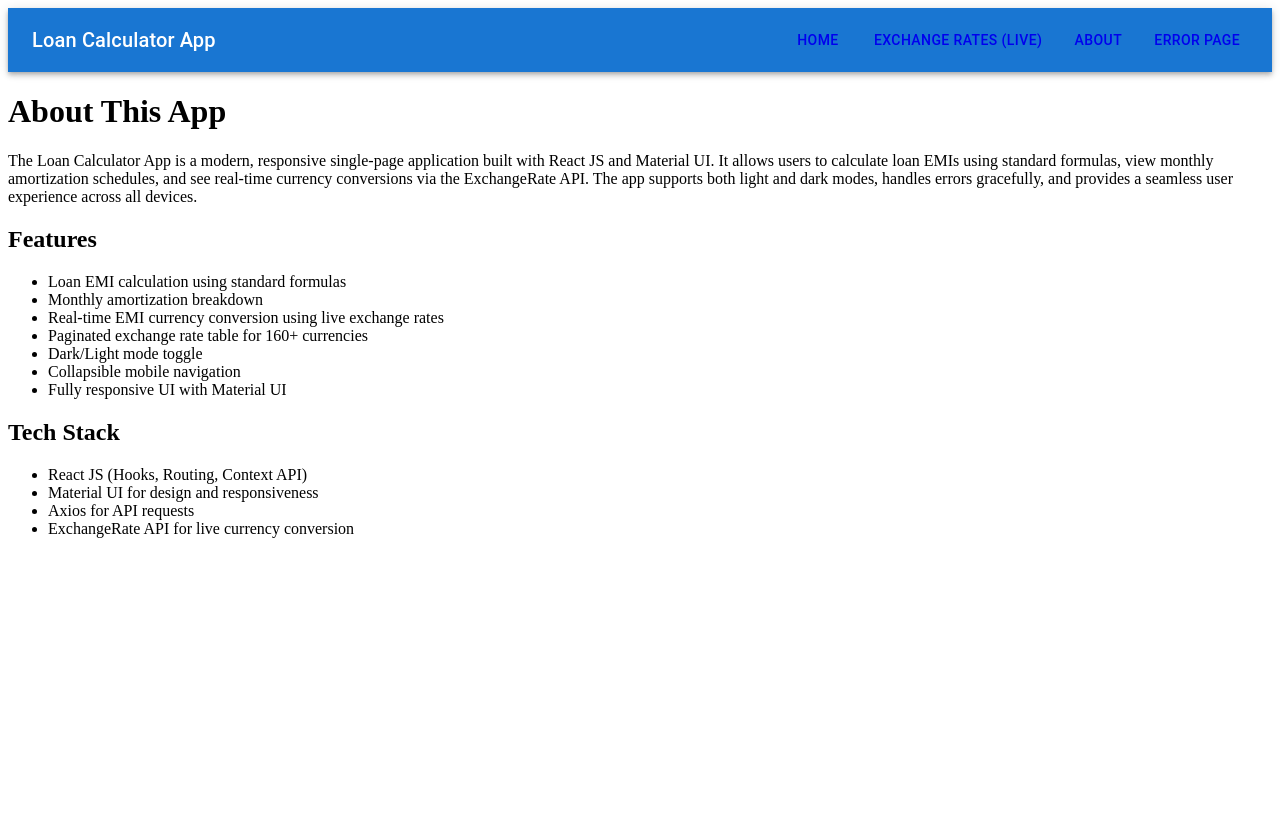
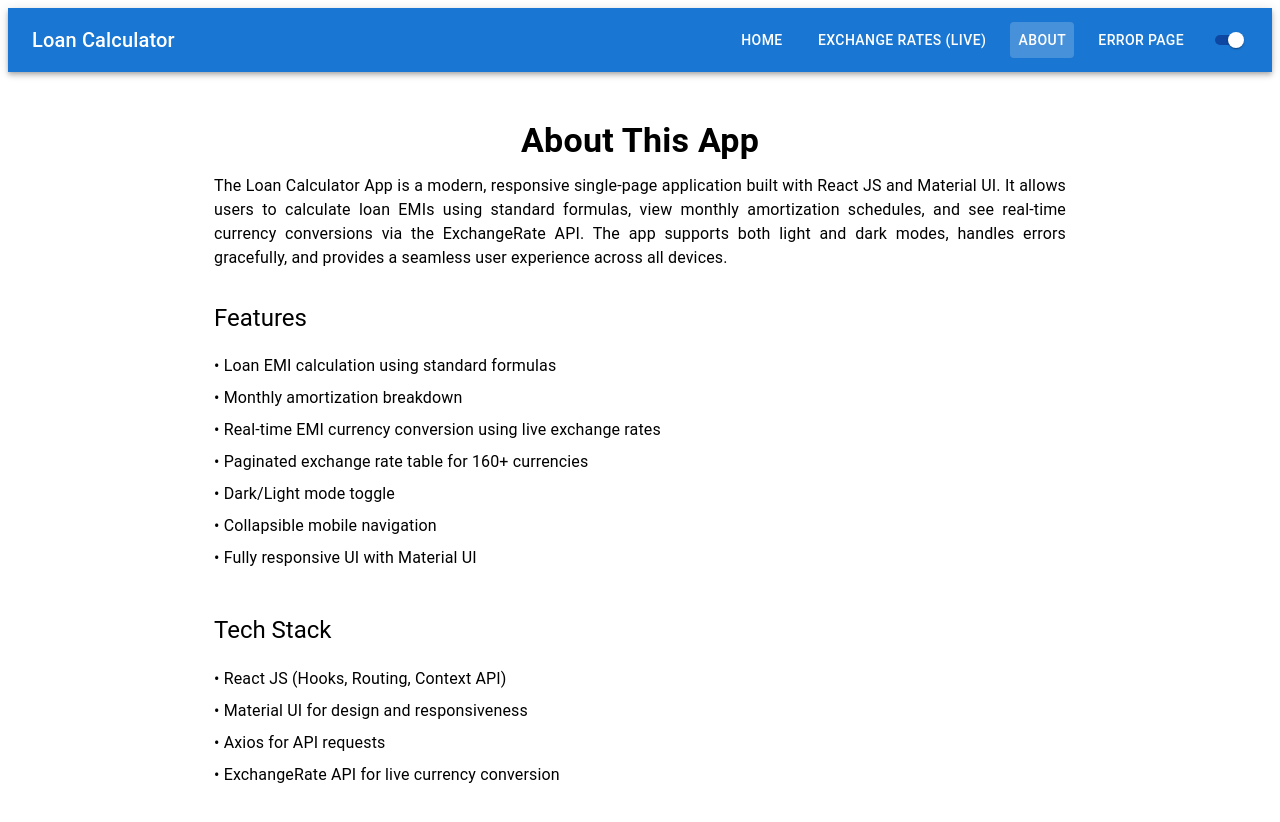
Before and after one commit to thewarriormonkk/loan-calculator, a React (Vite) app: page /about in a window 1280 px wide. Shown: the top 822 px of the page. Before the commit the page ends 800 px from the top, so only its background shows below. Built offline with nearby package versions, Linux system fonts and the light colour scheme.

Commit message:
formatted about, error & navbar and added responsiveness

```diff
--- a/src/components/About.tsx
+++ b/src/components/About.tsx
@@ -1,27 +1,64 @@
-const About = () => {
-    return (
-        <div className="home">
-            <h1>About This App</h1>
-            <p>The Loan Calculator App is a modern, responsive single-page application built with React JS and Material UI. It allows users to calculate loan EMIs using standard formulas, view monthly amortization schedules, and see real-time currency conversions via the ExchangeRate API. The app supports both light and dark modes, handles errors gracefully, and provides a seamless user experience across all devices.</p>
-            <h2>Features</h2>
-            <ul>
-                <li>Loan EMI calculation using standard formulas</li>
-                <li>Monthly amortization breakdown</li>
-                <li>Real-time EMI currency conversion using live exchange rates</li>
-                <li>Paginated exchange rate table for 160+ currencies</li>
-                <li>Dark/Light mode toggle</li>
-                <li>Collapsible mobile navigation</li>
-                <li>Fully responsive UI with Material UI</li>
-            </ul>
-            <h2>Tech Stack</h2>
-            <ul>
-                <li>React JS (Hooks, Routing, Context API)</li>
-                <li>Material UI for design and responsiveness</li>
-                <li>Axios for API requests</li>
-                <li>ExchangeRate API for live currency conversion</li>
-            </ul>
-        </div>
-    );
-}
+import * as React from "react";
+import { Container, Typography, Box, List, ListItem, ListItemText, useTheme } from "@mui/material";
+
+const About: React.FC = () => {
+  const theme = useTheme();
+
+  return (
+    <Container maxWidth="md" sx={{ py: 6 }}>
+      <Box>
+        <Typography variant="h4" component="h1" gutterBottom align="center" fontWeight="bold">
+          About This App
+        </Typography>
+
+        <Typography variant="body1" paragraph align="justify">
+          The Loan Calculator App is a modern, responsive single-page application built with React JS and Material UI.
+          It allows users to calculate loan EMIs using standard formulas, view monthly amortization schedules, and
+          see real-time currency conversions via the ExchangeRate API. The app supports both light and dark modes,
+          handles errors gracefully, and provides a seamless user experience across all devices.
+        </Typography>
+
+        <Box mt={4}>
+          <Typography variant="h5" component="h2" gutterBottom>
+            Features
+          </Typography>
+          <List>
+            {[
+              "Loan EMI calculation using standard formulas",
+              "Monthly amortization breakdown",
+              "Real-time EMI currency conversion using live exchange rates",
+              "Paginated exchange rate table for 160+ currencies",
+              "Dark/Light mode toggle",
+              "Collapsible mobile navigation",
+              "Fully responsive UI with Material UI"
+            ].map((feature, index) => (
+              <ListItem key={index} disablePadding>
+                <ListItemText primary={`• ${feature}`} />
+              </ListItem>
+            ))}
+          </List>
+        </Box>
+
+        <Box mt={4}>
+          <Typography variant="h5" component="h2" gutterBottom>
+            Tech Stack
+          </Typography>
+          <List>
+            {[
+              "React JS (Hooks, Routing, Context API)",
+              "Material UI for design and responsiveness",
+              "Axios for API requests",
+              "ExchangeRate API for live currency conversion"
+            ].map((tech, index) => (
+              <ListItem key={index} disablePadding>
+                <ListItemText primary={`• ${tech}`} />
+              </ListItem>
+            ))}
+          </List>
+        </Box>
+      </Box>
+    </Container>
+  );
+};
 
 export default About;
--- a/src/components/Error.tsx
+++ b/src/components/Error.tsx
@@ -1,14 +1,57 @@
 import { Link } from "react-router-dom";
+import {
+  Box,
+  Typography,
+  Button,
+  useTheme,
+  Container
+} from "@mui/material";
 
 const Error = () => {
-    return (
-        <div className="error-page">
-            <h1>Error 404: Page Not Found</h1>
-            <Link to="/">
-                Go Home
-            </Link>
-        </div>
-    );
-}
+  const theme = useTheme();
+
+  return (
+    <Container
+      maxWidth="md"
+      sx={{
+        height: "80vh",
+        display: "flex",
+        flexDirection: "column",
+        justifyContent: "center",
+        alignItems: "center",
+        textAlign: "center"
+      }}
+    >
+      <Typography
+        variant="h2"
+        color="error"
+        sx={{ fontWeight: 700, mb: 2 }}
+      >
+        404
+      </Typography>
+
+      <Typography
+        variant="h5"
+        sx={{ mb: 3, color: theme.palette.text.primary }}
+      >
+        Oops! The page you're looking for doesn't exist.
+      </Typography>
+
+      <Button
+        variant="contained"
+        component={Link}
+        to="/"
+        sx={{
+          backgroundColor: "#1976d2",
+          "&:hover": {
+            backgroundColor: "#1565c0"
+          }
+        }}
+      >
+        Go Home
+      </Button>
+    </Container>
+  );
+};
 
 export default Error;
--- a/src/components/Navbar.tsx
+++ b/src/components/Navbar.tsx
@@ -1,32 +1,129 @@
-import { Link } from "react-router-dom";
-import { AppBar, Toolbar, Typography, Stack, Button } from "@mui/material";
+import * as React from "react";
+import { Link, useLocation } from "react-router-dom";
+import {
+  AppBar,
+  Toolbar,
+  Typography,
+  Stack,
+  Button,
+  useMediaQuery,
+  useTheme,
+  IconButton,
+  Menu,
+  MenuItem,
+  Switch,
+  Box,
+  styled
+} from "@mui/material";
+import MenuIcon from "@mui/icons-material/Menu";
 
-const Navbar = () => {
+const CustomSwitch = styled(Switch)(({ theme }) => ({
+  "& .MuiSwitch-switchBase.Mui-checked": {
+    color: theme.palette.mode === "dark" ? "#87CEFA" : "#fff",
+    transform: "translateX(16px)",
+  },
+  "& .MuiSwitch-switchBase.Mui-checked + .MuiSwitch-track": {
+    backgroundColor: theme.palette.mode === "dark" ? "#607d8b" : "#0d47a1",
+    opacity: 1,
+  },
+  "& .MuiSwitch-thumb": {
+    backgroundColor: theme.palette.mode === "dark" ? "#87CEFA" : "#fff",
+  },
+  "& .MuiSwitch-track": {
+    backgroundColor: theme.palette.mode === "dark" ? "#607d8b" : "#0d47a1",
+    opacity: 1,
+  },
+}));
+
+const Navbar: React.FC = () => {
+  const theme = useTheme();
+  const isMobile = useMediaQuery("(max-width:744px)");
+  const location = useLocation();
+
+  const [anchorEl, setAnchorEl] = React.useState<null | HTMLElement>(null);
+  const handleMenuOpen = (event: React.MouseEvent<HTMLElement>) => {
+    setAnchorEl(event.currentTarget);
+  };
+  const handleMenuClose = () => {
+    setAnchorEl(null);
+  };
+
+  const navItems = [
+    { label: "HOME", to: "/" },
+    { label: "EXCHANGE RATES (LIVE)", to: "/exchange_rates_live" },
+    { label: "ABOUT", to: "/about" },
+    { label: "ERROR PAGE", to: "/error_page" }
+  ];
+
   return (
+    <AppBar position="static" sx={{ backgroundColor: "#1976d2" }}>
+      <Toolbar>
+        <Typography
+          variant="h6"
+          sx={{ flexGrow: 1, fontWeight: 500, whiteSpace: "nowrap" }}
+        >
+          Loan Calculator
+        </Typography>
+
+        {isMobile ? (
           <>
-            <AppBar position="static">
-                <Toolbar>
-                    <Typography variant="h6" component="div" sx={{flexGrow: 1}}>
-                        Loan Calculator App
-                    </Typography>
-                    <Stack direction="row" spacing={2}>
-                        <Link to="/">
-                            <Button color="inherit">HOME</Button>
-                        </Link>
-                        <Link to="/exchange_rates_live">
-                            <Button color="inherit">EXCHANGE RATES (LIVE)</Button>
-                        </Link>
-                        <Link to="/about">
-                            <Button color="inherit">ABOUT</Button>
-                        </Link>
-                        <Link to="/error_page">
-                            <Button color="inherit">ERROR PAGE</Button>
-                        </Link>
+            <IconButton
+              edge="start"
+              color="inherit"
+              aria-label="menu"
+              onClick={handleMenuOpen}
+            >
+              <MenuIcon />
+            </IconButton>
+            <Menu
+              anchorEl={anchorEl}
+              open={Boolean(anchorEl)}
+              onClose={handleMenuClose}
+              anchorOrigin={{ vertical: "bottom", horizontal: "right" }}
+              transformOrigin={{ vertical: "top", horizontal: "right" }}
+            >
+              {navItems.map((item) => (
+                <MenuItem
+                  key={item.to}
+                  component={Link}
+                  to={item.to}
+                  selected={location.pathname === item.to}
+                  onClick={handleMenuClose}
+                >
+                  {item.label}
+                </MenuItem>
+              ))}
+              <MenuItem disableRipple>
+                <CustomSwitch defaultChecked size="small" />
+              </MenuItem>
+            </Menu>
+          </>
+        ) : (
+          <Stack direction="row" spacing={2} alignItems="center">
+            {navItems.map((item) => (
+              <Button
+                key={item.to}
+                component={Link}
+                to={item.to}
+                color="inherit"
+                sx={{
+                  bgcolor:
+                    location.pathname === item.to
+                      ? "rgba(255,255,255,0.2)"
+                      : "transparent",
+                  borderRadius: 1,
+                  fontWeight: 500
+                }}
+              >
+                {item.label}
+              </Button>
+            ))}
+            <CustomSwitch defaultChecked size="small" />
           </Stack>
+        )}
       </Toolbar>
     </AppBar>
-        </>
   );
-}
+};
 
 export default Navbar;
```
Lines whose indentation alone changed are shown as unchanged.
